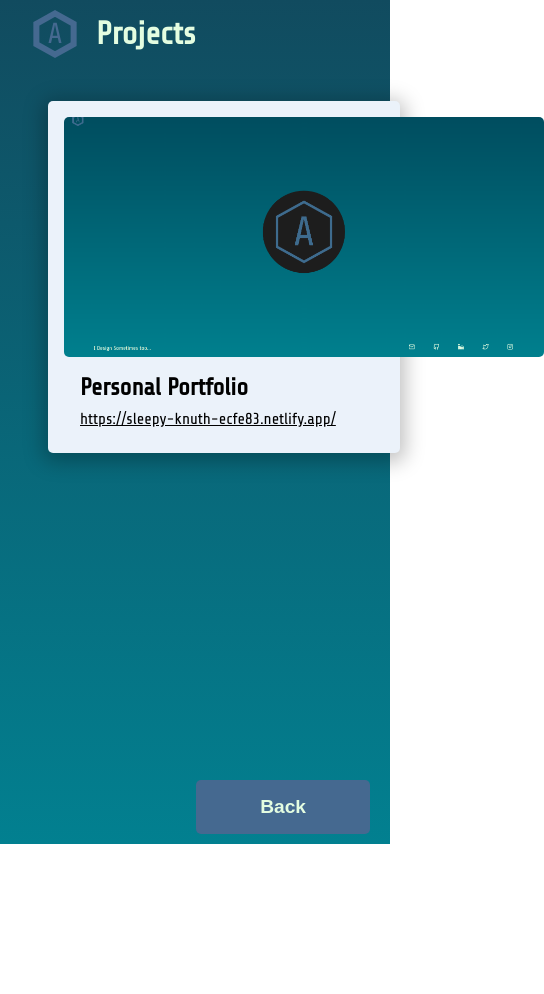
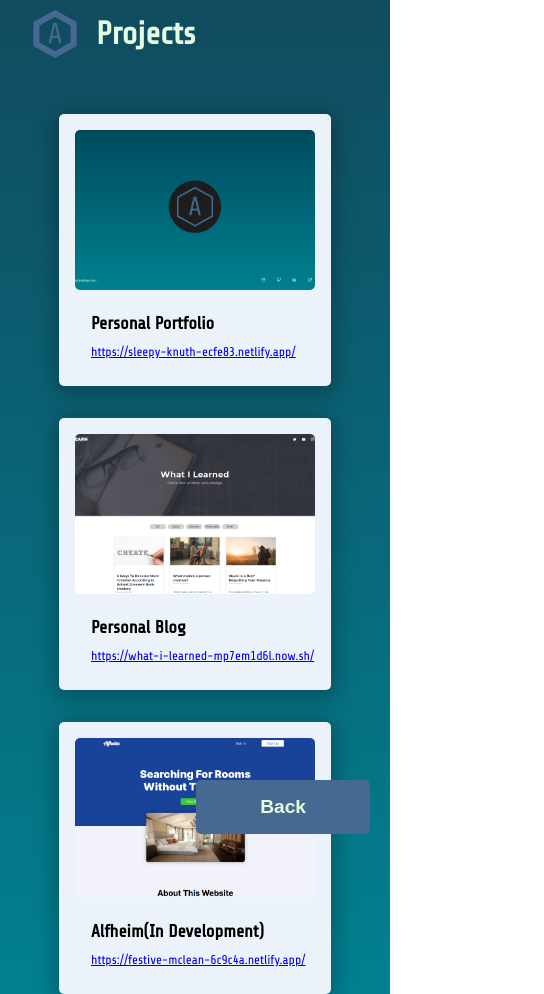
Before and after one commit to AkeemAllen/personal-portfolio, a React (Create React App) app: page /projects in a window 390 px wide. Shown: the whole page, 544 px wide, since content can reach past the window. Before the commit the page ends 844 px from the top, so only its background shows below. Built offline with nearby package versions, Linux system fonts and the light colour scheme.

Commit message:
More mobile friendly

```diff
--- a/src/components/Card.jsx
+++ b/src/components/Card.jsx
@@ -26,8 +26,8 @@ const Card = ({ screenshot, name, url, onClick }) => {
           // color: "var(--main-font-color)",
         }}
       >
-        <h2>{name}</h2>
-        <a href={url} target="blank" style={{ color: "black" }}>
+        <h2 className={classes.projectName}>{name}</h2>
+        <a href={url} target="blank" className={classes.projectUri}>
           {url}
         </a>
       </div>
@@ -49,17 +49,29 @@ const useStyles = createUseStyles({
     display: "grid",
     padding: "1rem",
     color: "black",
-    width: "20rem",
-    height: "20rem",
+    width: "15rem",
+    height: "15rem",
+  },
+  projectName: {
+    fontSize: "1.1rem",
+    "@media (min-width: 1024px)": {
+      fontSize: "1.6rem",
+    },
+  },
+  projectUri: {
+    fontSize: "0.8rem",
+    "@media (min-width: 1024px)": {
+      fontSize: "1rem",
+    },
   },
   media: {
-    // "@media (min-width: 1024px)": {
-    //   width: "30rem",
-    //   height: "20rem",
-    // },
+    "@media (min-width: 1024px)": {
+      width: "30rem",
+      height: "15rem",
+    },
     display: "block",
-    width: "30rem",
-    height: "15rem",
+    width: "15rem",
+    height: "10rem",
     borderRadius: "5px",
     objectFit: "cover",
   },
--- a/src/pages/Projects.jsx
+++ b/src/pages/Projects.jsx
@@ -36,54 +36,58 @@ const Projects = () => {
         "Git",
       ],
     },
-    // {
-    //   screenshot: blog,
-    //   name: "Personal Blog",
-    //   url: "https://what-i-learned-mp7em1d6l.now.sh/",
-    //   description: `
-    //     During one summer vacation, when I had a lot of free time and was getting into reading,
-    //     I decided to try my hand at blogging. I also realized that it might be a great
-    //     way to build my web design skills. Essentially killing two birds with one stone.
+    {
+      screenshot: blog,
+      name: "Personal Blog",
+      url: "https://what-i-learned-mp7em1d6l.now.sh/",
+      description: `
+        During one summer vacation, when I had a lot of free time and was getting into reading,
+        I decided to try my hand at blogging. I also realized that it might be a great
+        way to build my web design skills. Essentially killing two birds with one stone.
 
-    //     In building this website I learned a great deal about web hosting, website design,
-    //     SEO, headless CMSs and static sites. This project holds a special place in my heart as it helped
-    //     catapult my skills and confidence in my skills to a whole new level.
-    //   `,
-    //   technologiesUsed: [
-    //     "React",
-    //     "Gatsby",
-    //     "Git",
-    //     "Contentful (headless CMS)",
-    //     "Linode (Web Hosting)",
-    //     "Graphql",
-    //     "Express",
-    //   ],
-    // },
-    // {
-    //   screenshot: alfheim,
-    //   name: "Alfheim(In Development)",
-    //   url: "https://festive-mclean-6c9c4a.netlify.app/",
-    //   description: `
-    //   (In development) Having gone through the struggle of searching for a room to
-    //   rent as a college student in Jamaica, I understand the issue. So I decided to try building a solution.
+        In building this website I learned a great deal about web hosting, website design,
+        SEO, headless CMSs and static sites. This project holds a special place in my heart as it helped
+        catapult my skills and confidence in my skills to a whole new level.
+      `,
+      technologiesUsed: [
+        "React",
+        "Gatsby",
+        "Git",
+        "Contentful (headless CMS)",
+        "Linode (Web Hosting)",
+        "Graphql",
+        "Express",
+      ],
+    },
+    {
+      screenshot: alfheim,
+      name: "Alfheim(In Development)",
+      url: "https://festive-mclean-6c9c4a.netlify.app/",
+      description: `
+      (In development) Having gone through the struggle of searching for a room to
+      rent as a college student in Jamaica, I understand the issue. So I decided to try building a solution.
 
-    //   This is one of the larger projects I have tackled on my own. It's meant to connect landlords in a
-    //   specific geographical region (Kingston, Jamaica) to student rentors who are looking for decent
-    //   rooms for their college tenure. I believe there is room for later expansion in terms of scale and use
-    //   but there are many kinks I have to work out first.
-    //   `,
-    //   technologiesUsed: [
-    //     "React",
-    //     "GraphQl",
-    //     "Git",
-    //     "Express",
-    //     "Apollo Studio and Client(Api Management)",
-    //   ],
-    // },
+      This is one of the larger projects I have tackled on my own. It's meant to connect landlords in a
+      specific geographical region (Kingston, Jamaica) to student rentors who are looking for decent
+      rooms for their college tenure. I believe there is room for later expansion in terms of scale and use
+      but there are many kinks I have to work out first.
+      `,
+      technologiesUsed: [
+        "React",
+        "GraphQl",
+        "Git",
+        "Express",
+        "Apollo Studio and Client(Api Management)",
+      ],
+    },
   ];
 
   const { transform, opacity } = useSpring({
-    transform: detailedViewOpen ? -150 : 500,
+    transform: detailedViewOpen
+      ? window.innerWidth === 1024
+        ? -150
+        : -10
+      : 500,
     opacity: detailedViewOpen ? 1 : 0,
   });
 
@@ -177,30 +181,47 @@ const useStyles = createUseStyles({
   },
   detailedView: {
     position: "fixed",
-    marginTop: "2rem",
-    height: "90vh",
-    width: "30rem",
-    padding: "1rem",
+    zIndex: 1,
+    width: "80vw",
+    padding: "0.5rem",
+    fontSize: "0.8rem",
     backgroundColor: "white",
     boxShadow: "0px 4px 20px 5px rgba(0, 0, 0, 0.25);",
+    marginTop: "2rem",
     right: 0,
-    borderRadius: "5px",
     display: "grid",
     gridAutoRows: "min-content",
-    rowGap: "1rem",
-    zIndex: 1,
+    borderRadius: "5px",
+    rowGap: "0.5rem",
+    // overflow: "auto",
+    "@media (min-width: 1024px)": {
+      fontSize: "1rem",
+      height: "90vh",
+      width: "30rem",
+      rowGap: "1rem",
+      padding: "1rem",
+      right: 0,
+    },
   },
   media: {
-    width: "30rem",
-    height: "15rem",
+    width: "15rem",
+    height: "10rem",
     borderRadius: "5px",
+    objectFit: "cover",
+    "@media (min-width: 1024px)": {
+      width: "30rem",
+      height: "15rem",
+    },
   },
   projectsContainer: {
     display: "grid",
-    gridTemplateColumns: "min-content min-content min-content",
+    gridTemplateColumns: "min-content",
+    justifyContent: "center",
+    "@media (min-width: 1024px)": {
+      gridTemplateColumns: "min-content min-content min-content",
+    },
     columnGap: "3rem",
     paddingTop: "1.5rem",
-    paddingLeft: "3rem",
     rowGap: "2rem",
   },
 });
```
